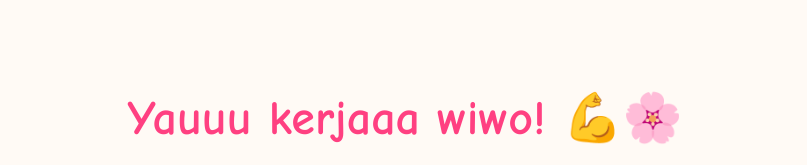
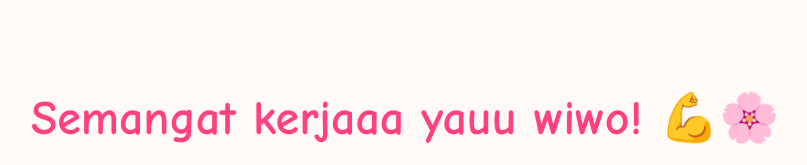
Before and after one commit to rivaldojktr/semangat, a plain HTML site: page index.html in a window 1280 px wide. Shown: the top 165 px of the page, without its empty margins (235-1042 px from the left). Drawn offline with Linux system fonts and the light colour scheme.

Commit message:
ubah tulisan semangat

```diff
--- a/index.html
+++ b/index.html
@@ -41,7 +41,7 @@
   </style>
 </head>
 <body>
-  <h1>Yauuu kerjaaa wiwo! 💪🌸</h1>
+  <h1>Semangat kerjaaa yauu wiwo! 💪🌸</h1>
   <img class="flower" src="https://cdn.pixabay.com/photo/2017/08/30/07/52/flowers-2695070_1280.jpg" alt="Bunga Semangat" />
 </body>
 </html>
```
